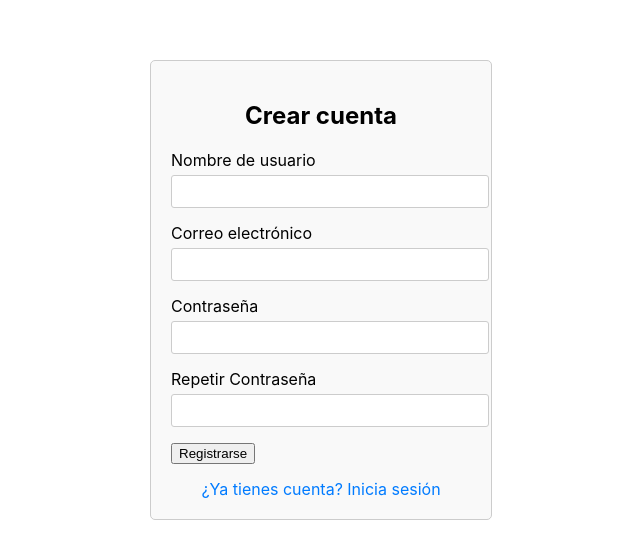
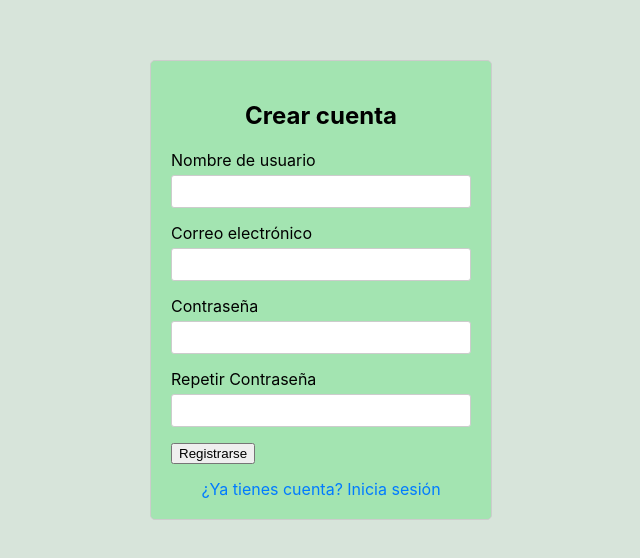
Before and after one commit to acascoc098/videojuegos, a React (Create React App) app: page /registro in a window 1280 px wide. Shown: the part 110-668 px from the top of the page, without its empty margins (319-959 px from the left). Built offline with nearby package versions, Linux system fonts and the light colour scheme; no server answers.

Commit message:
Cambios css.

```diff
--- a/src/components/Game.js
+++ b/src/components/Game.js
@@ -29,7 +29,8 @@ const Game = ({game, onDeleteGame}) => {
             <p className="GamePrice">Precio: {game.precio}€</p>
             <p className="GameDescription">Descripción: {descripcion100}...</p>
 
-            <button onClick={delGame}>Borrar juego</button>
+            <button onClick={delGame}>Borrar juego
+            <span class="icon">❌</span></button>
 
             <GameModal game={game} isOpen={open} onClose={closeModal}/>
         </div>
--- a/src/components/GameList.css
+++ b/src/components/GameList.css
@@ -1,7 +1,3 @@
 .container {
     display: flex;
 }
-
-.container > * {
-    flex: 1;
-}
--- a/src/components/Home.js
+++ b/src/components/Home.js
@@ -19,11 +19,11 @@ function Home() {
           <aside className="sidebar">
             <nav>
               <ul>
-                <li><Link to="/nuevo" >Añadir juego</Link>
+                <li><Link to="/nuevo" >Añadir juego </Link>
                 <span class="icon">➕</span> </li>
-                <li><Link to="/juegos">Ver juegos</Link>
+                <li><Link to="/juegos">Ver juegos </Link>
                 <span class="icon">🕹️</span> </li>
-                <li><Link to="/about">About this...</Link>
+                <li><Link to="/about">About </Link>
                 <span class="icon">ℹ️</span> </li>
                 <li><Link to="/" onClick={handleLogout}>Logout </Link>
                     <span class="icon">🔌</span>
--- a/src/components/Login.css
+++ b/src/components/Login.css
@@ -35,6 +35,7 @@
     padding: 8px;
     border: 1px solid #ccc;
     border-radius: 3px;
+    box-sizing: border-box;
   }
 
   .form-error {
--- a/src/components/Register.css
+++ b/src/components/Register.css
@@ -4,6 +4,7 @@
     justify-content: center;
     align-items: center;
     height: 100vh; /* Ajusta la altura según necesites */
+    background-color: #d7e4da;
   }
 
   .register-form {
@@ -11,7 +12,7 @@
     padding: 20px;
     border: 1px solid #ccc;
     border-radius: 5px;
-    background-color: #f9f9f9;
+    background-color: #a3e4b1;
   }
 
   .register-form h2 {
@@ -36,6 +37,7 @@
     padding: 8px;
     border: 1px solid #ccc;
     border-radius: 3px;
+    box-sizing: border-box;
   }
 
   .form-error {
```
